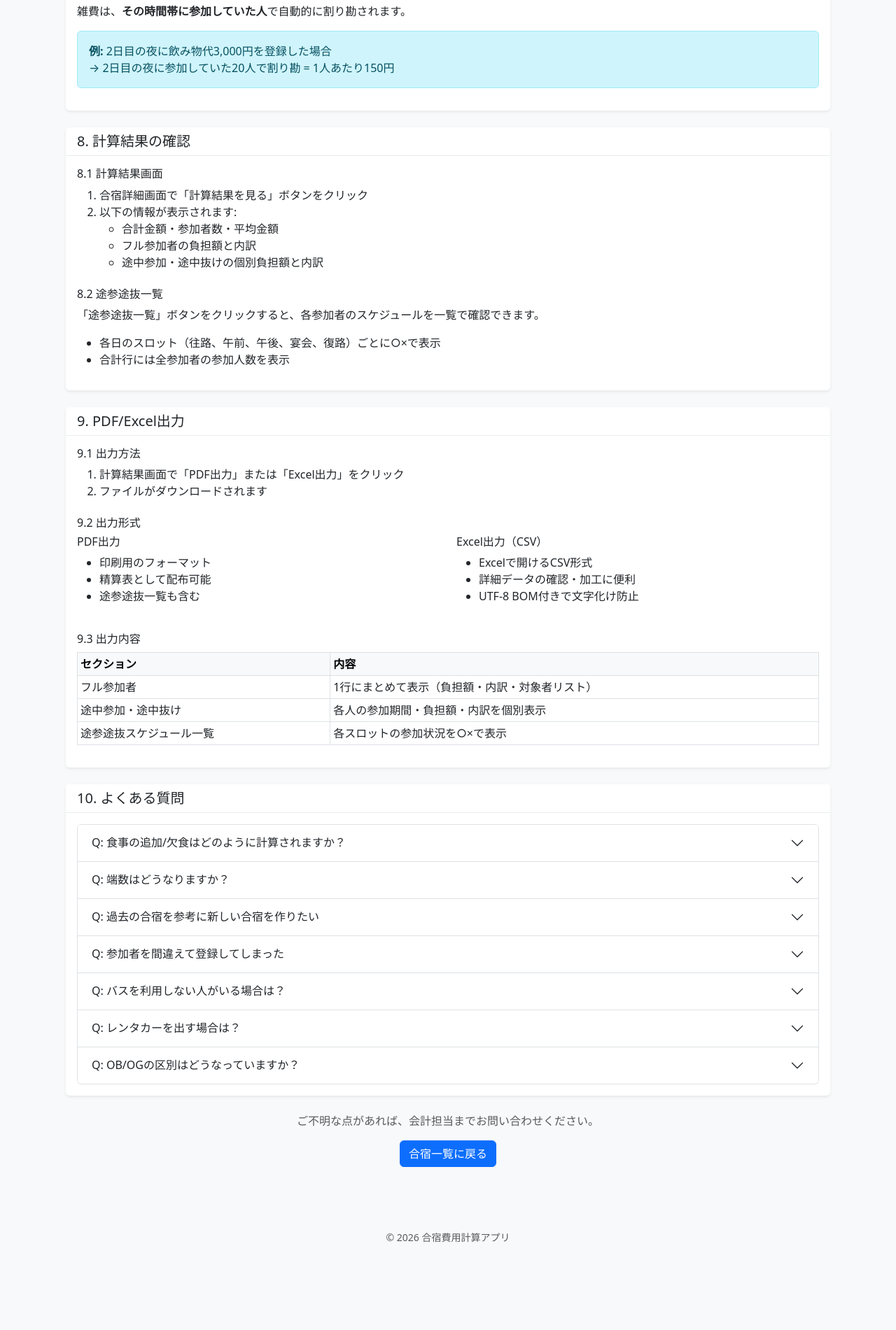
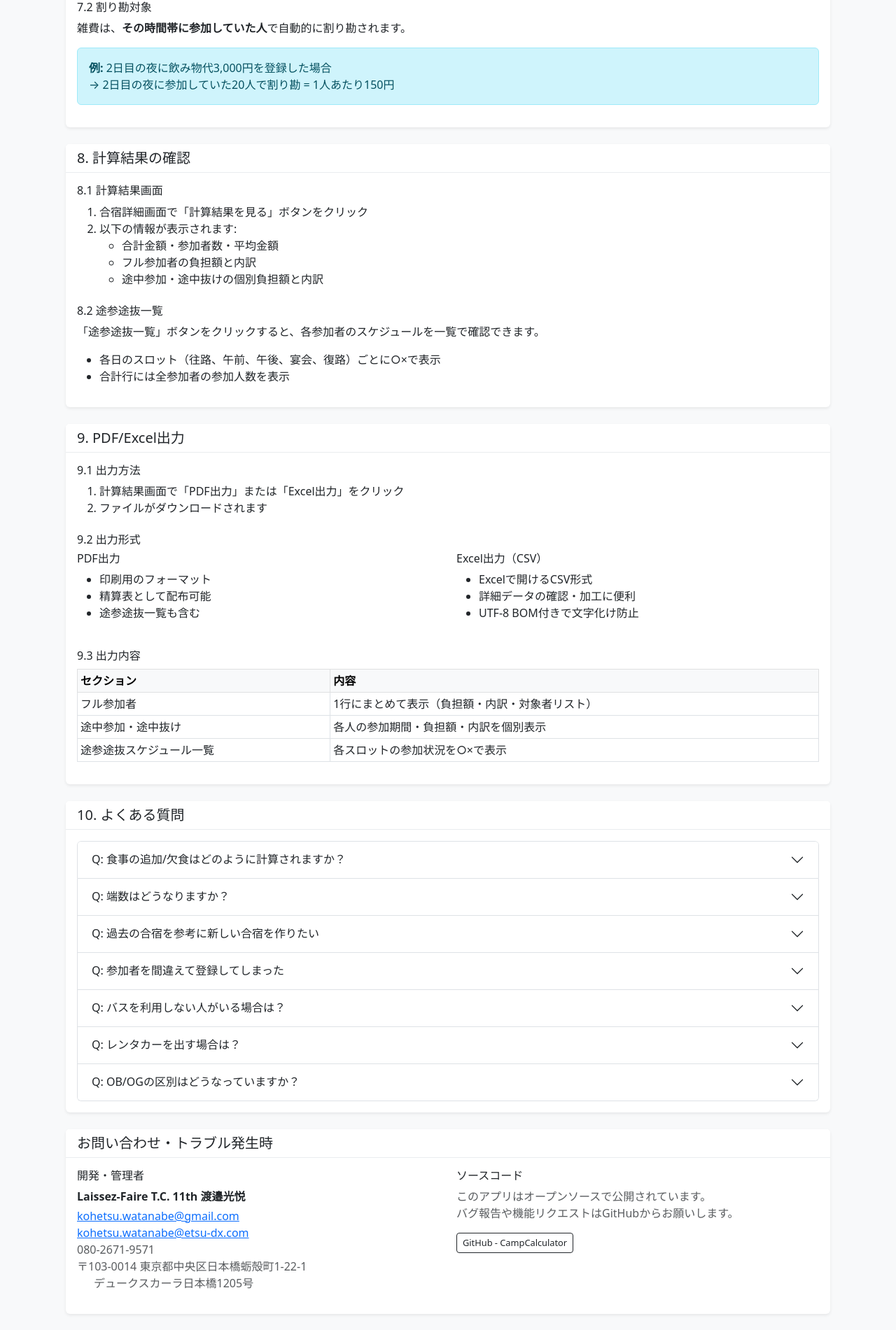
Before and after one commit to Etsu5082/CampCalculator, a PHP site: template src/views/guide.php in a window 1280 px wide. Shown: the part 4599-6500 px from the top of the page at 70% size. Before the commit the page ends 6375 px from the top, so only its background shows below. Run offline with PHP 8.4, Linux system fonts and the light colour scheme; the template is opened without the code that fills it, so the values that code supplies are empty.

Commit message:
Add: お問い合わせ連絡先とGitHubリンクを追加
- ダッシュボード（使い方ガイド内）に連絡先情報を追加
- 詳細ガイドページにお問い合わせセクションを追加
- 住所・電話・メールアドレス・GitHubリポジトリURLを掲載

🤖 Generated with [Claude Code](https://claude.com/claude-code)

Co-Authored-By: Claude <noreply@anthropic.com>

```diff
--- a/src/views/guide.php
+++ b/src/views/guide.php
@@ -29,6 +29,7 @@
                         <li><a href="#calculation">計算結果の確認</a></li>
                         <li><a href="#export">PDF/Excel出力</a></li>
                         <li><a href="#faq">よくある質問</a></li>
+                        <li><a href="#contact">お問い合わせ</a></li>
                     </ol>
                 </div>
             </div>
@@ -634,9 +635,42 @@
         </div>
     </div>
 
+    <!-- お問い合わせ -->
+    <div class="card mb-4" id="contact">
+        <div class="card-header">
+            <h5 class="mb-0">お問い合わせ・トラブル発生時</h5>
+        </div>
+        <div class="card-body">
+            <div class="row">
+                <div class="col-md-6">
+                    <h6>開発・管理者</h6>
+                    <p class="mb-1"><strong>Laissez-Faire T.C. 11th 渡邉光悦</strong></p>
+                    <ul class="list-unstyled text-muted">
+                        <li><i class="bi bi-envelope"></i> <a href="mailto:kohetsu.watanabe@gmail.com">kohetsu.watanabe@gmail.com</a></li>
+                        <li><i class="bi bi-envelope"></i> <a href="mailto:kohetsu.watanabe@etsu-dx.com">kohetsu.watanabe@etsu-dx.com</a></li>
+                        <li><i class="bi bi-telephone"></i> 080-2671-9571</li>
+                        <li><i class="bi bi-geo-alt"></i> 〒103-0014 東京都中央区日本橋蛎殻町1-22-1<br>
+                            <span class="ms-4">デュークスカーラ日本橋1205号</span></li>
+                    </ul>
+                </div>
+                <div class="col-md-6">
+                    <h6>ソースコード</h6>
+                    <p class="text-muted">
+                        このアプリはオープンソースで公開されています。<br>
+                        バグ報告や機能リクエストはGitHubからお願いします。
+                    </p>
+                    <p>
+                        <a href="https://github.com/Etsu5082/CampCalculator" target="_blank" class="btn btn-outline-dark btn-sm">
+                            <i class="bi bi-github"></i> GitHub - CampCalculator
+                        </a>
+                    </p>
+                </div>
+            </div>
+        </div>
+    </div>
+
     <!-- フッター -->
     <div class="text-center text-muted mb-4">
-        <p>ご不明な点があれば、会計担当までお問い合わせください。</p>
         <a href="/index.php?route=camps" class="btn btn-primary">合宿一覧に戻る</a>
     </div>
 </div>
```
Also changed, not shown: src/views/camps/index.php (+24 -0 lines).
